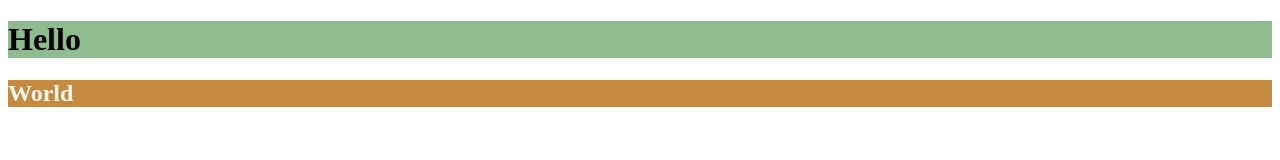
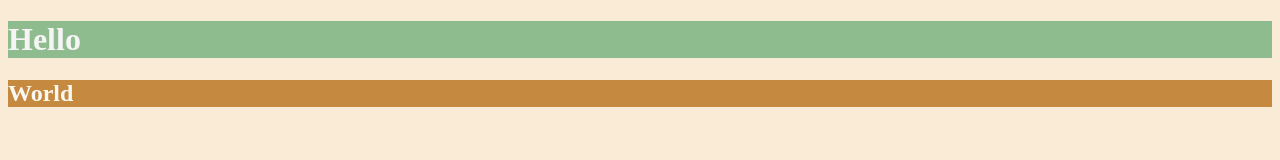
Before and after one commit to Amber94mk/html-portfolio, a plain HTML site: page index.html in a window 1280 px wide. Drawn offline with Linux system fonts and the light colour scheme.

Commit message:
Update index.html

```diff
--- a/index.html
+++ b/index.html
@@ -11,9 +11,9 @@
     3. Make the background of the h1 "darkseagreen"
     4. Make the h2 #FAF8F1
     5. Make the background of the h2 "#C58940" */
-    background-color: antiquewhite;
+    body{background-color: antiquewhite;}
     h1{color: whitesmoke;}
-    h1{background: darkseagreen;}
+    h1{background-color: darkseagreen;}
     h2{color: #FAF8F1;}
     h2{background-color: #C58940;}
   </style>
```
